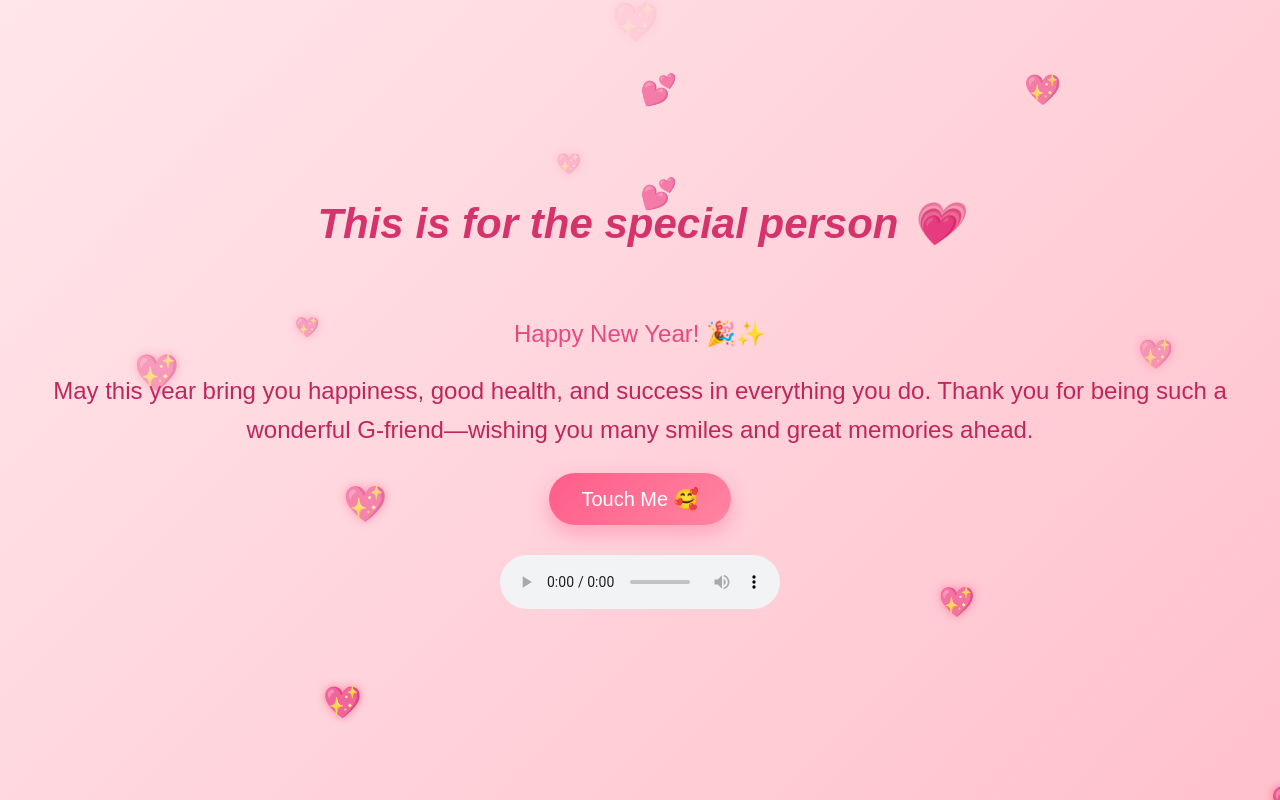
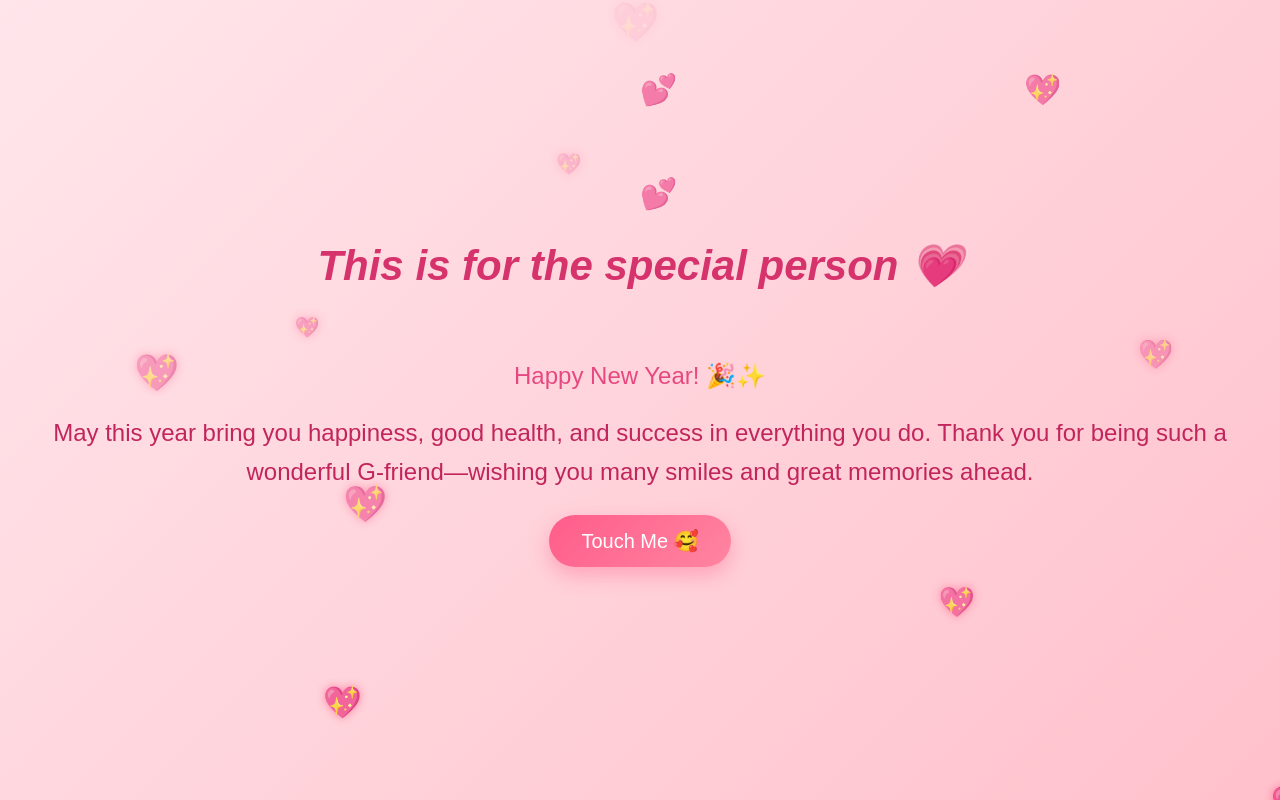
Before and after one commit to avinay-22/Avinay.Tunnu, a plain HTML site: page index.html in a window 1280 px wide. Drawn offline with Linux system fonts and the light colour scheme.

Commit message:
Refactor index.html for New Year celebration
Updated the HTML structure and added functionality for background music and confetti effects.

```diff
--- a/index.html
+++ b/index.html
@@ -30,9 +30,7 @@
     launchConfetti();
 
     const music = document.getElementById("bg-music");
-    if (music.paused) {
-      music.play();
-    }
+    music.play();
   }
 
   function launchConfetti() {
@@ -52,14 +50,16 @@
   }
 </script>
 
+
+
 <div class="hearts"></div>
 
 <script src="hearts.js"></script>
 <div class="burst-hearts"></div>
-<audio id="bg-music" controls loop>
+<audio id="bg-music" loop>
     <source src="music.mp3" type="audio/mpeg">
-    Your browser does not support the audio element.
 </audio>
+
 
 
 </body>
```
